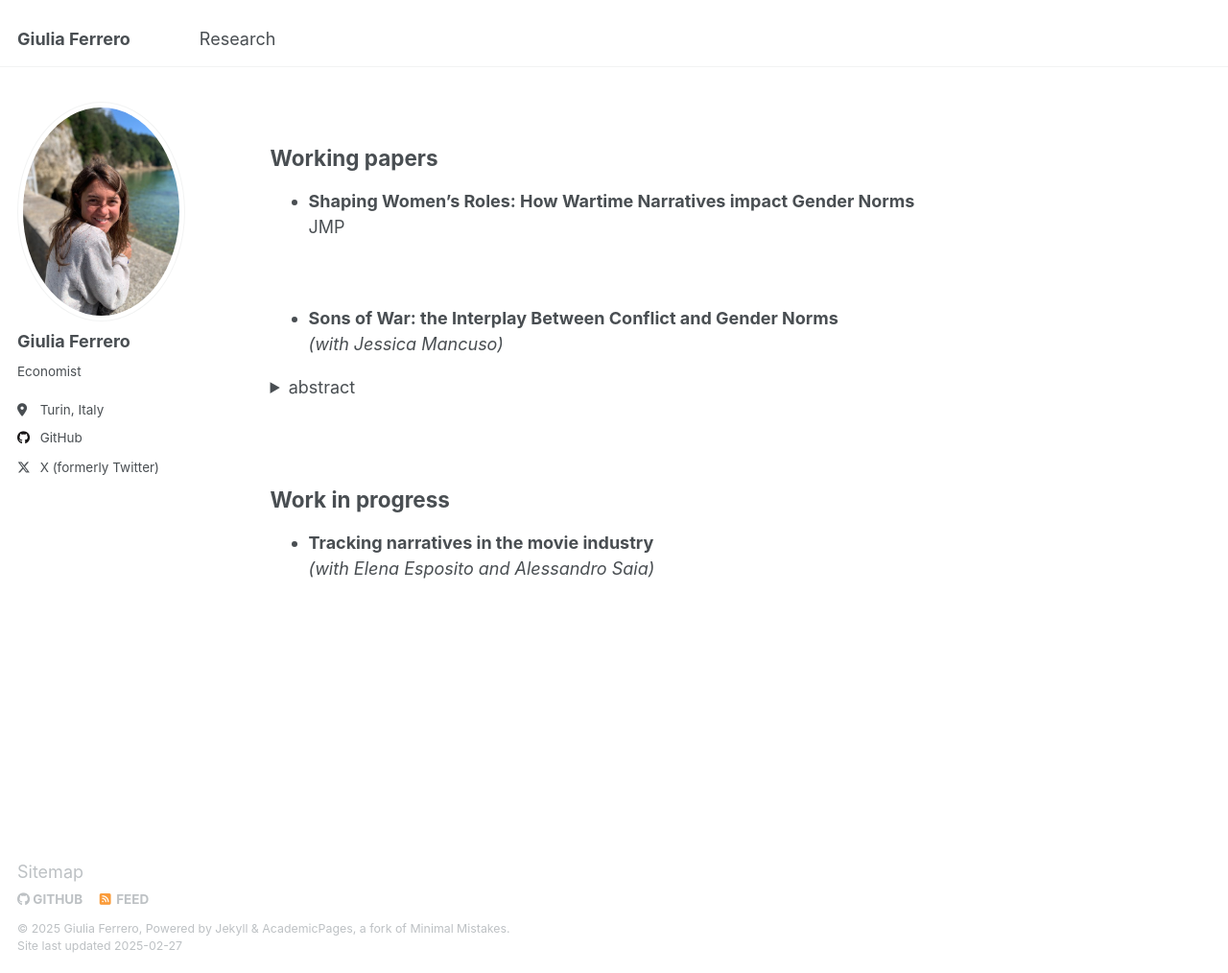
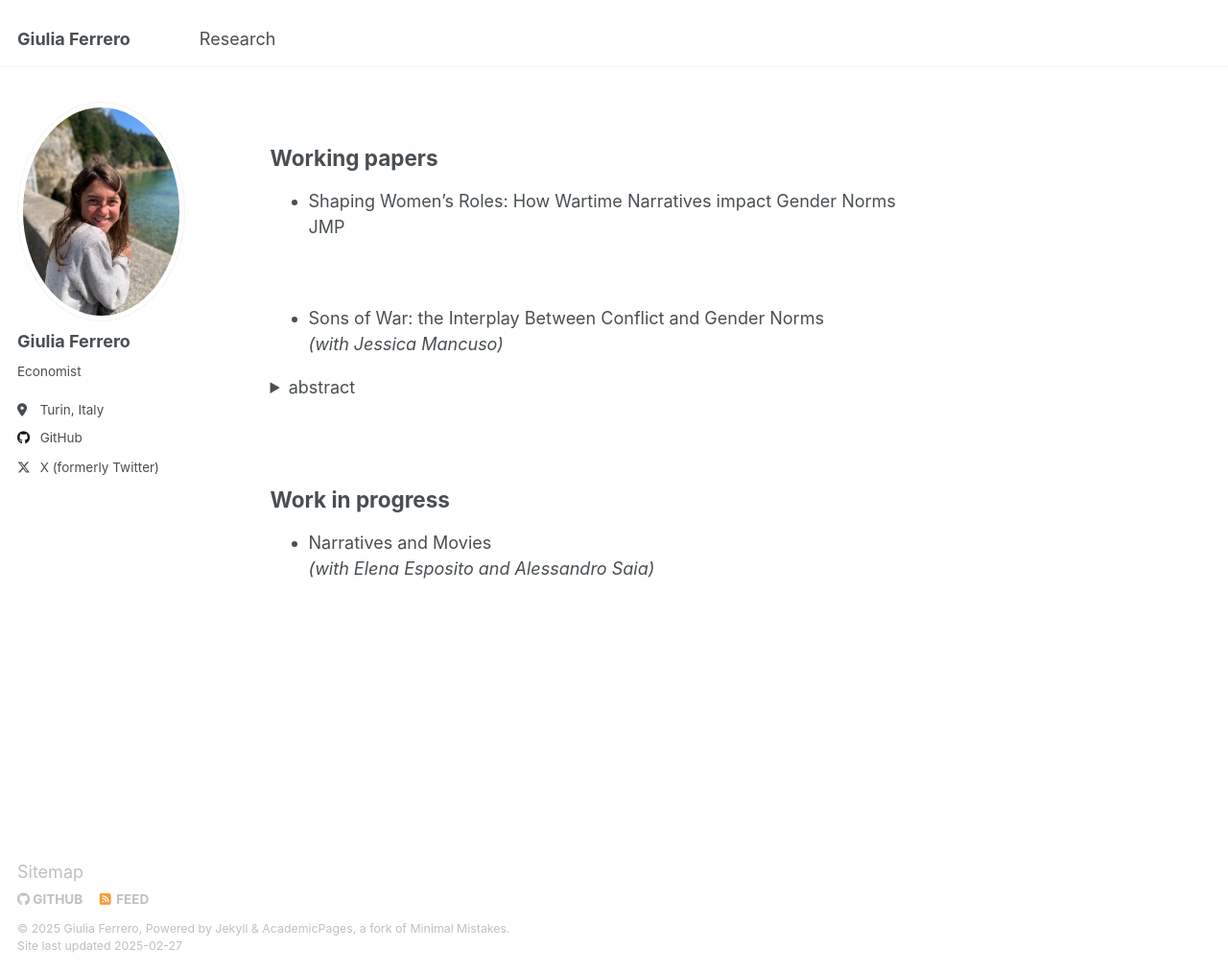
Before and after one commit to giuliferrero/giuliferrero.github.io, a Jekyll site: the page built from _pages/publications.md, in a window 1280 px wide and 1014 px high. Shown: the whole window at 96% size. Built offline with Jekyll 4.4.1, drawn with Linux system fonts in a browser that asks for light colours.

Commit message:
Update publications.md

```diff
--- a/_pages/publications.md
+++ b/_pages/publications.md
@@ -17,13 +17,13 @@ author_profile: true
 
 Working papers
 --
-- **Shaping Women’s Roles: How Wartime Narratives impact Gender Norms**<br>JMP
+- Shaping Women’s Roles: How Wartime Narratives impact Gender Norms<br>JMP
 
 <br>
 
 
 
-- **Sons of War: the Interplay Between Conflict and Gender Norms**<br>*(with Jessica Mancuso)*
+- Sons of War: the Interplay Between Conflict and Gender Norms<br>*(with Jessica Mancuso)*
 
 <details>
   <summary>abstract</summary>
@@ -36,4 +36,4 @@ Working papers
 
 Work in progress
 --
-- **Tracking narratives in the movie industry**<br>*(with Elena Esposito and Alessandro Saia)*
+- Narratives and Movies <br>*(with Elena Esposito and Alessandro Saia)*
```
